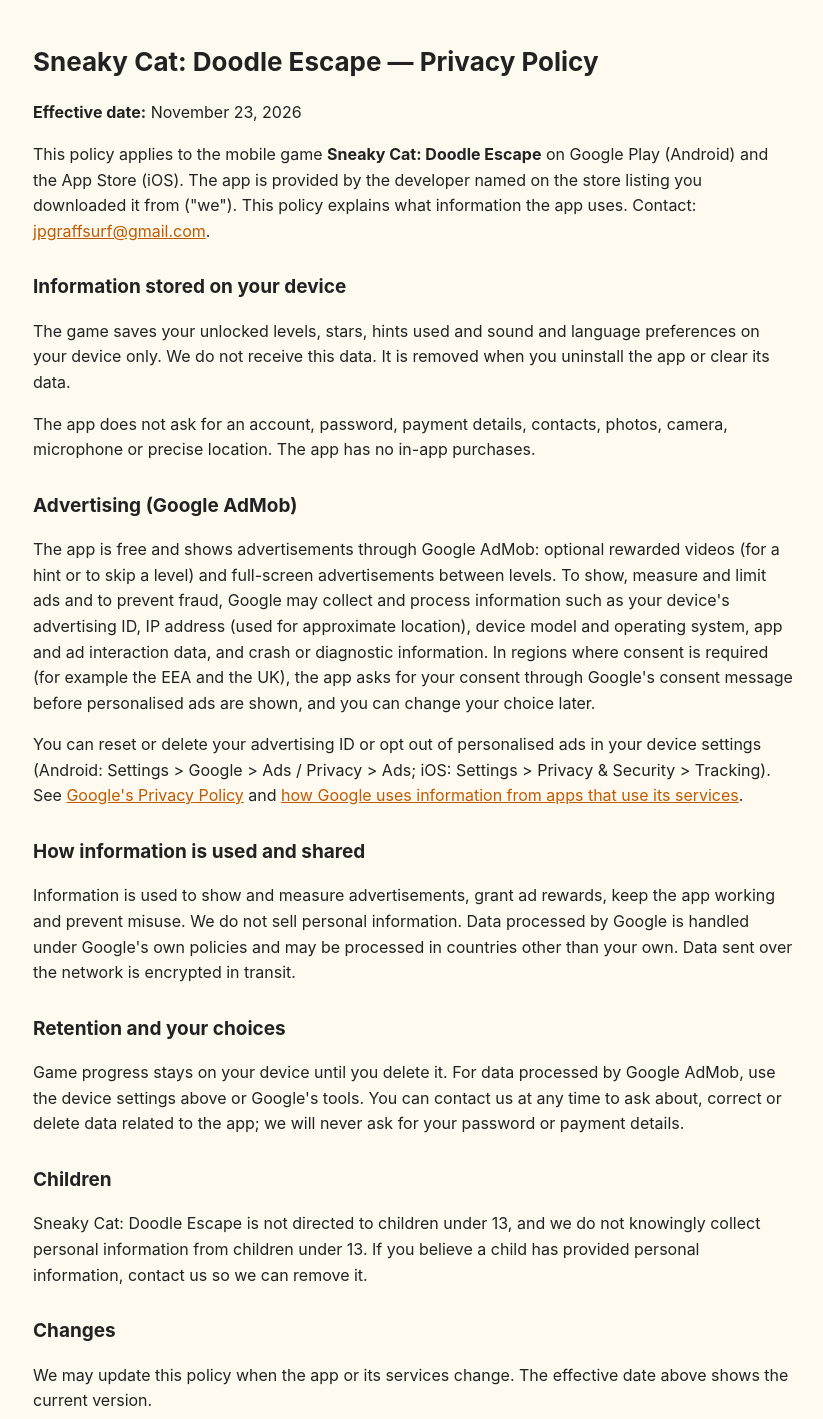
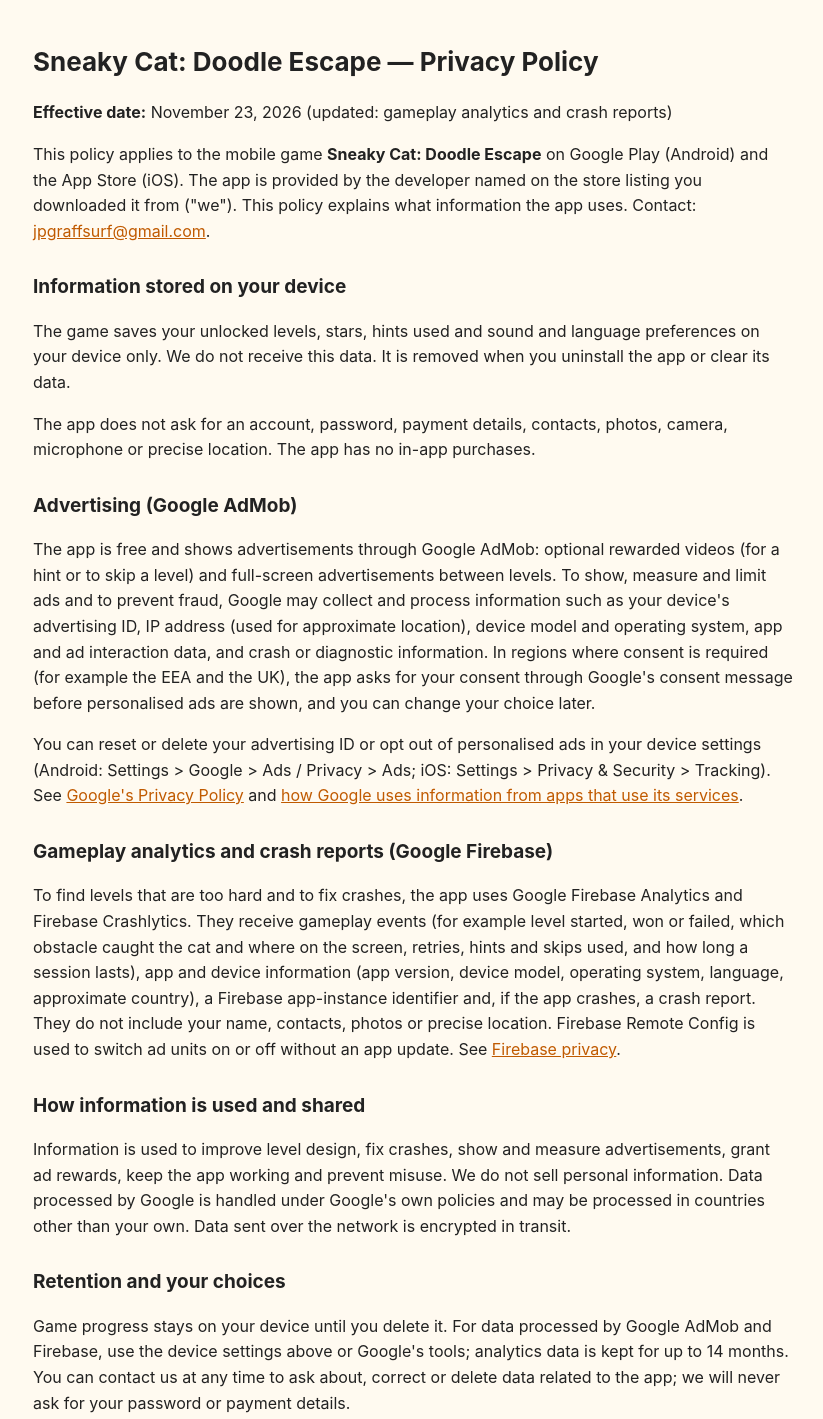
Before and after one commit to nimdechavest/sneaky-cat-legal, a plain HTML site: page index.html in a window 1280 px wide. Shown: the top 1419 px of the page, without its empty margins (227-1050 px from the left). Drawn offline with Linux system fonts and the light colour scheme.

Commit message:
Add files via upload

```diff
--- a/index.html
+++ b/index.html
@@ -4,7 +4,7 @@
 <style>body{font:16px/1.6 -apple-system,Segoe UI,Helvetica,Arial,sans-serif;max-width:760px;margin:0 auto;padding:24px 16px;color:#222;background:#fffaf0}h1{font-size:26px}h2{font-size:19px;margin-top:28px}a{color:#c05a00}</style></head>
 <body>
 <h1>Sneaky Cat: Doodle Escape — Privacy Policy</h1>
-<p><b>Effective date:</b> November 23, 2026</p>
+<p><b>Effective date:</b> November 23, 2026 (updated: gameplay analytics and crash reports)</p>
 <p>This policy applies to the mobile game <b>Sneaky Cat: Doodle Escape</b> on Google Play (Android) and the App Store (iOS). The app is provided by the developer named on the store listing you downloaded it from ("we"). This policy explains what information the app uses. Contact: <a href="mailto:jpgraffsurf@gmail.com">jpgraffsurf@gmail.com</a>.</p>
 
 <h2>Information stored on your device</h2>
@@ -15,11 +15,14 @@
 <p>The app is free and shows advertisements through Google AdMob: optional rewarded videos (for a hint or to skip a level) and full-screen advertisements between levels. To show, measure and limit ads and to prevent fraud, Google may collect and process information such as your device's advertising ID, IP address (used for approximate location), device model and operating system, app and ad interaction data, and crash or diagnostic information. In regions where consent is required (for example the EEA and the UK), the app asks for your consent through Google's consent message before personalised ads are shown, and you can change your choice later.</p>
 <p>You can reset or delete your advertising ID or opt out of personalised ads in your device settings (Android: Settings &gt; Google &gt; Ads / Privacy &gt; Ads; iOS: Settings &gt; Privacy &amp; Security &gt; Tracking). See <a href="https://policies.google.com/privacy">Google's Privacy Policy</a> and <a href="https://policies.google.com/technologies/partner-sites">how Google uses information from apps that use its services</a>.</p>
 
+<h2>Gameplay analytics and crash reports (Google Firebase)</h2>
+<p>To find levels that are too hard and to fix crashes, the app uses Google Firebase Analytics and Firebase Crashlytics. They receive gameplay events (for example level started, won or failed, which obstacle caught the cat and where on the screen, retries, hints and skips used, and how long a session lasts), app and device information (app version, device model, operating system, language, approximate country), a Firebase app-instance identifier and, if the app crashes, a crash report. They do not include your name, contacts, photos or precise location. Firebase Remote Config is used to switch ad units on or off without an app update. See <a href="https://firebase.google.com/support/privacy">Firebase privacy</a>.</p>
+
 <h2>How information is used and shared</h2>
-<p>Information is used to show and measure advertisements, grant ad rewards, keep the app working and prevent misuse. We do not sell personal information. Data processed by Google is handled under Google's own policies and may be processed in countries other than your own. Data sent over the network is encrypted in transit.</p>
+<p>Information is used to improve level design, fix crashes, show and measure advertisements, grant ad rewards, keep the app working and prevent misuse. We do not sell personal information. Data processed by Google is handled under Google's own policies and may be processed in countries other than your own. Data sent over the network is encrypted in transit.</p>
 
 <h2>Retention and your choices</h2>
-<p>Game progress stays on your device until you delete it. For data processed by Google AdMob, use the device settings above or Google's tools. You can contact us at any time to ask about, correct or delete data related to the app; we will never ask for your password or payment details.</p>
+<p>Game progress stays on your device until you delete it. For data processed by Google AdMob and Firebase, use the device settings above or Google's tools; analytics data is kept for up to 14 months. You can contact us at any time to ask about, correct or delete data related to the app; we will never ask for your password or payment details.</p>
 
 <h2>Children</h2>
 <p>Sneaky Cat: Doodle Escape is not directed to children under 13, and we do not knowingly collect personal information from children under 13. If you believe a child has provided personal information, contact us so we can remove it.</p>
```
Also changed, not shown: privacy.html (+6 -3 lines).
